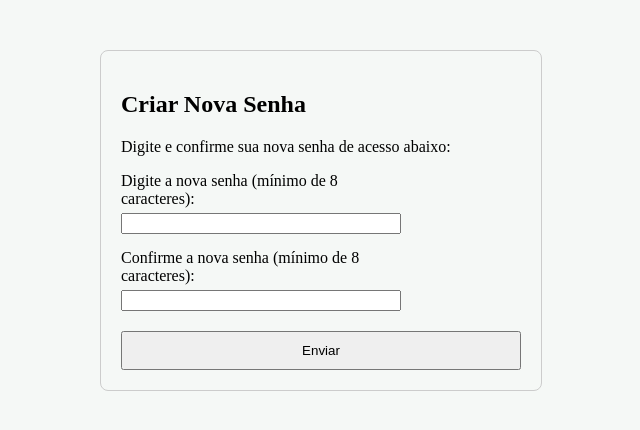
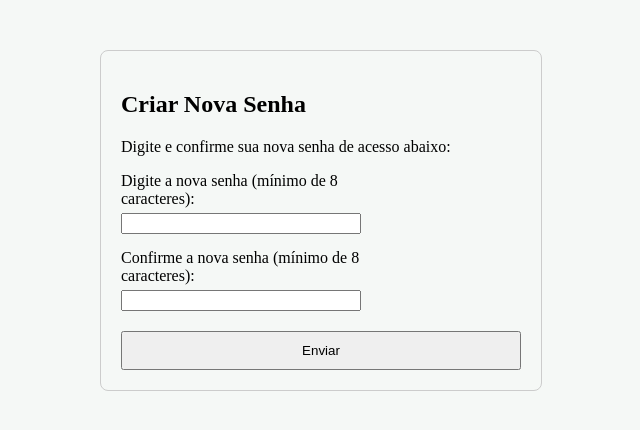
Before and after one commit to danielfilhocavalcanti-spec/Programacao1, a plain HTML site: page redefinirsenha.html in a window 1280 px wide. Shown: the full height of the page, 319-959 px from the left. Drawn offline with nearby package versions, Linux system fonts and the light colour scheme.

Commit message:
Adjust input group width in stylecadastro.css
Updated the width of input groups to 60%.

```diff
--- a/stylecadastro.css
+++ b/stylecadastro.css
@@ -9,7 +9,7 @@ h1{
   display: flex;
   flex-direction: column;
   align-items: stretch;
-  width: 70%;
+  width: 60%;
   gap: 5px;
   text-align: left;
 }
@@ -24,5 +24,6 @@ h1{
 
 .input-group-gen {
     flex-direction: column;
+    width: 60%;
 
 }
```
